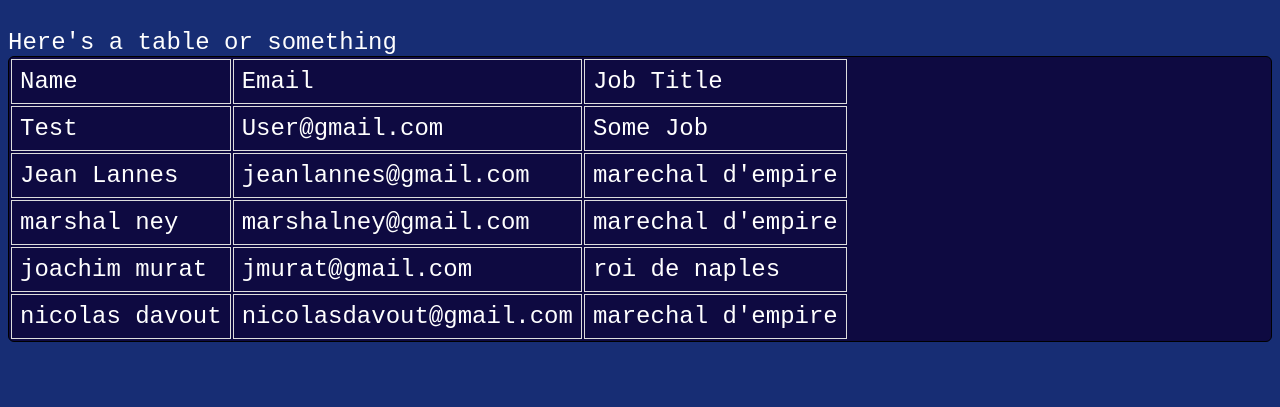
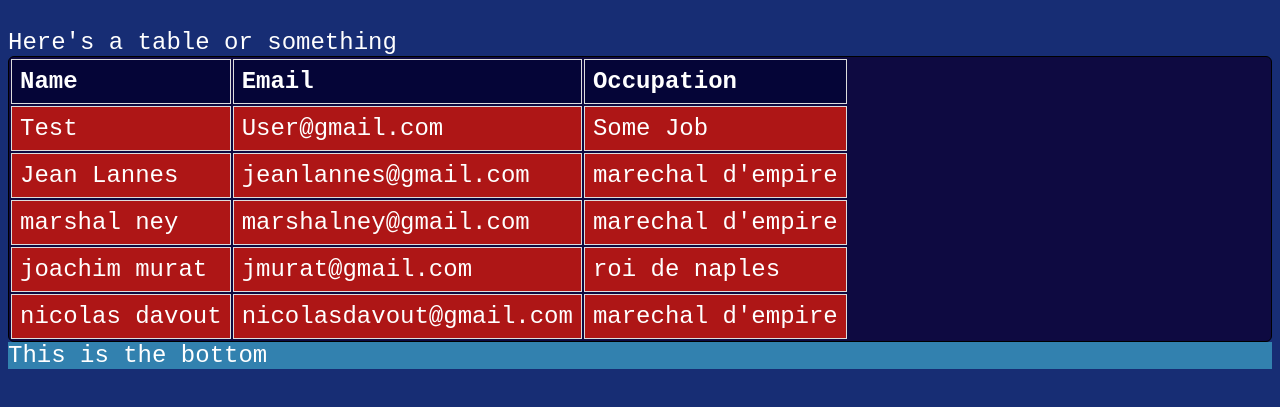
Before and after one commit to DylanS01/Assignment1, a plain HTML site: page index.html in a window 1280 px wide. Shown: the part 89-496 px from the top of the page. Drawn offline with Linux system fonts and the light colour scheme.

Commit message:
getting somewhere i think

```diff
--- a/index.html
+++ b/index.html
@@ -14,9 +14,9 @@
     Here's a table or something
     <table>
         <tr>
-            <td>Name</td>
-            <td>Email</td>
-            <td>Job Title</td>
+            <th><b>Name</b></th>
+            <th><b>Email</b></th>
+            <th><b>Occupation</b></th>
         </tr>
         <tr>
             <td>Test</td>
@@ -44,6 +44,7 @@
             <td>marechal d'empire</td>
         </tr>
     </table>
+    <footer>This is the bottom</footer>
 </body>
 <script src="script.js"></script>
 
--- a/styles.css
+++ b/styles.css
@@ -1,12 +1,12 @@
-body{
+body {
     background-color: #172d74;
     color: #FFFFFF;
     font-size: 24px;
-    font-family:monospace;
+    font-family: monospace;
 }
 
-table{
-    display:flex;
+table {
+    display: flex;
     background-color: #0e0a41;
     color: #FFFFFF;
     border-radius: 6px;
@@ -14,8 +14,30 @@ table{
     border: 1px solid #000;
 }
 
-td, th {
-  border: 1px solid #dddddd;
-  text-align: left;
-  padding: 8px;
-} /*Got it off of W3 Schools*/
+td {
+    background-color: #ae1616;
+    border: 1px solid #dddddd;
+    text-align: left;
+    padding: 8px;
+}
+th {
+    background-color: #050537;
+    border: 1px solid #dddddd;
+    text-align: left;
+    padding: 8px;
+}
+/*Got it off of W3 Schools*/
+
+tr.d0 td {
+  background-color: #CC9999;
+  color: rgb(61, 229, 10);
+}
+tr.d1 td {
+  background-color: #9999CC;
+  color: rgb(30, 116, 221);
+}
+
+footer {
+    background-color: #3281af;
+    color: #FFFFFF;
+}
```
